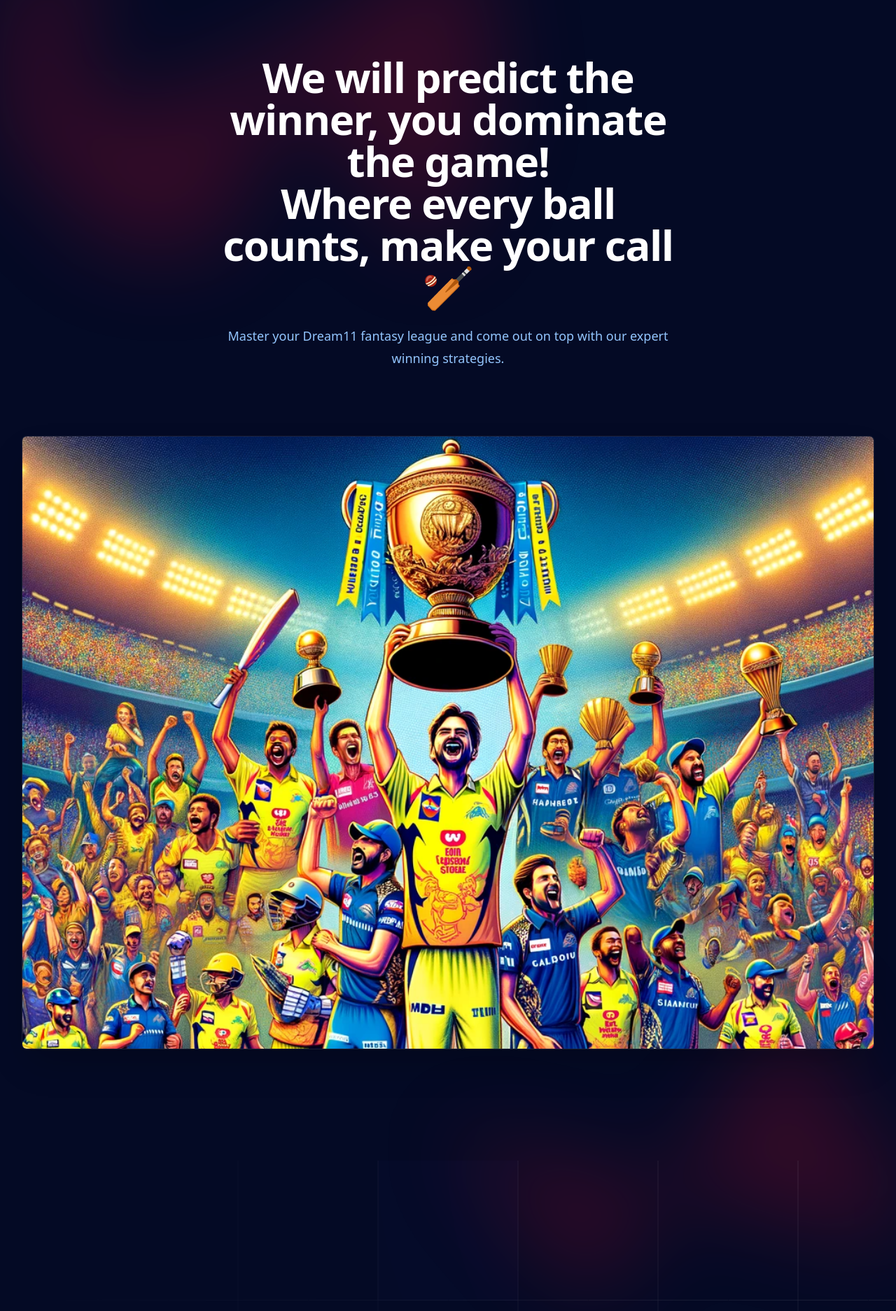
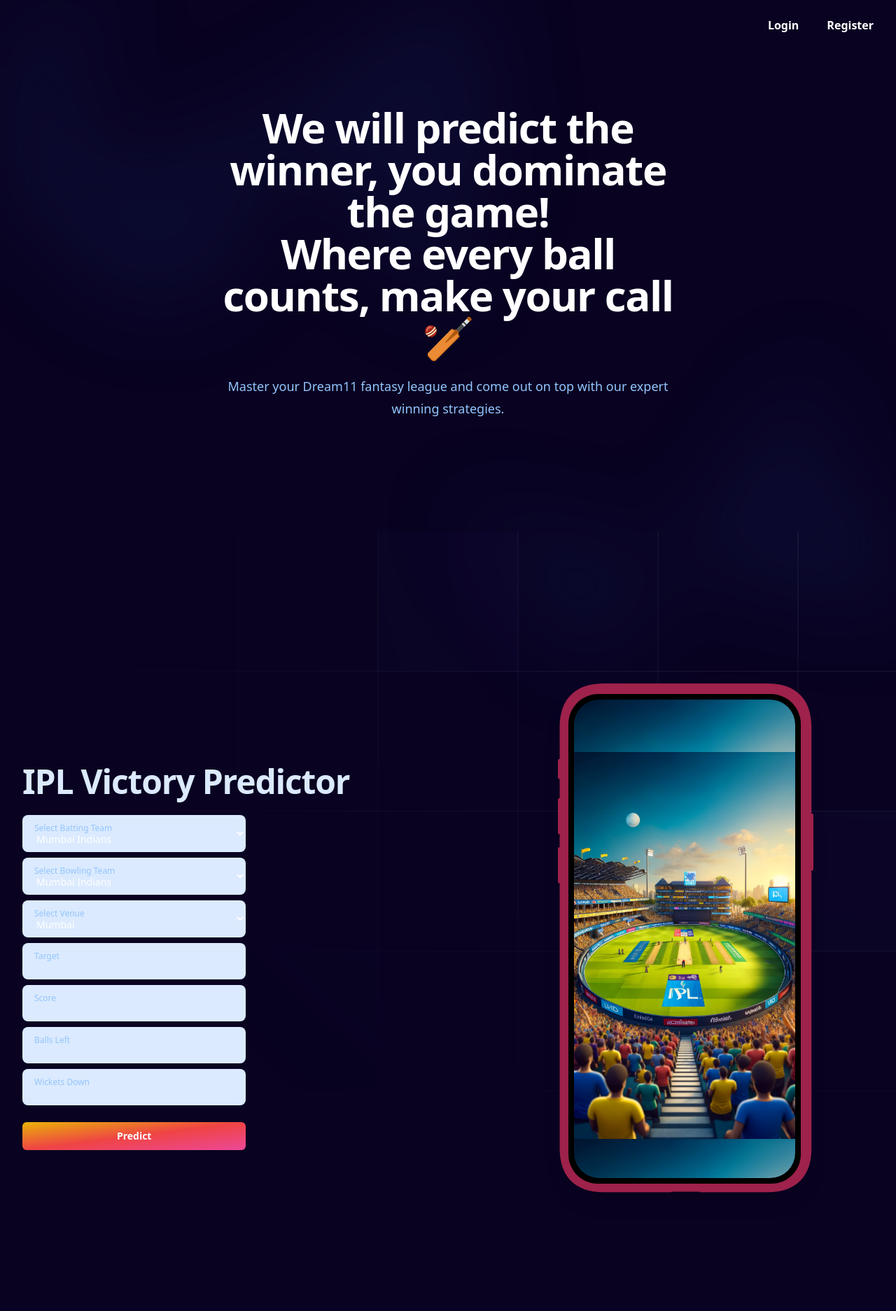
Before and after one commit to kiransanjay/IPL-Winner-Predictor-2024, a Flask app: page / in a window 1280 px wide. Shown: the top 1874 px of the page at 70% size. After the commit the page ends 1705 px from the top, so only its background shows below. Run offline with Flask 3, Linux system fonts and the light colour scheme; some libraries are stand-ins or nearby versions.

Commit message:
Updated pages

```diff
--- a/templates/HomePage.html
+++ b/templates/HomePage.html
@@ -22,17 +22,21 @@
 </head>
 
 <body>
+  <div class="flex justify-end p-4 bg-[#090321]">
+    <a href="/login" class="bg-[#090321] text-white font-bold py-2 px-4 rounded mr-2">Login</a>
+    <a href="/register" class="bg-[#090321] text-white font-bold py-2 px-4 rounded">Register</a>
+  </div>
   <div class="bg-blue-900">
     <header class="absolute inset-x-0 top-0 z-50">
       <div class="lg:hidden" role="dialog" aria-modal="true">
       </div>
     </header>
 
-    <div class="relative isolate pt-4 bg-[#040A25]">
+    <div class="relative isolate pt-4 bg-[#090321]">
       <div class="absolute inset-x-0 -top-40 -z-10 transform-gpu overflow-hidden blur-3xl sm:-top-80"
         aria-hidden="true">
         <div
-          class="relative left-[calc(50%-11rem)] aspect-[1155/678] w-[36.125rem] -translate-x-1/2 rotate-[30deg] bg-gradient-to-tr from-[#f00f31] to-[#f00f31] opacity-20 sm:left-[calc(50%-30rem)] sm:w-[72.1875rem]"
+          class="relative left-[calc(50%-11rem)] aspect-[1155/678] w-[36.125rem] -translate-x-1/2 rotate-[30deg] bg-gradient-to-tr from-[#13286b] to-[#13286b] opacity-20 sm:left-[calc(50%-30rem)] sm:w-[72.1875rem]"
           style="clip-path: polygon(74.1% 44.1%, 100% 61.6%, 97.5% 26.9%, 85.5% 0.1%, 80.7% 2%, 72.5% 32.5%, 60.2% 62.4%, 52.4% 68.1%, 47.5% 58.3%, 45.2% 34.5%, 27.5% 76.7%, 0.1% 64.9%, 17.9% 100%, 27.6% 76.8%, 76.1% 97.7%, 74.1% 44.1%)">
         </div>
       </div>
@@ -47,25 +51,20 @@
             <p class="mt-6 text-lg leading-8 text-blue-300">Master your Dream11 fantasy league and come out on top with our expert winning strategies.</p>
 
           </div>
-          <img src="{{ url_for('static', filename='image.png') }}" width="2432" height="1442"
-            class="mt-16 rounded-md bg-white/5 w-screen shadow-2xl ring-1 ring-white/10 sm:mt-24">
-
-
         </div>
       </div>
       <div
         class="absolute inset-x-0 top-[calc(100%-13rem)] -z-10 transform-gpu overflow-hidden blur-3xl sm:top-[calc(100%-30rem)]"
         aria-hidden="true">
         <div
-          class="relative left-[calc(50%+3rem)] aspect-[1155/678] w-[36.125rem] -translate-x-1/2 bg-gradient-to-tr from-[#f00f31] to-[#f00f31] opacity-20 sm:left-[calc(50%+36rem)] sm:w-[72.1875rem]"
+          class="relative left-[calc(50%+3rem)] aspect-[1155/678] w-[36.125rem] -translate-x-1/2 bg-gradient-to-tr from-[#13286b] to-[#13286b] opacity-20 sm:left-[calc(50%+36rem)] sm:w-[72.1875rem]"
           style="clip-path: polygon(74.1% 44.1%, 100% 61.6%, 97.5% 26.9%, 85.5% 0.1%, 80.7% 2%, 72.5% 32.5%, 60.2% 62.4%, 52.4% 68.1%, 47.5% 58.3%, 45.2% 34.5%, 27.5% 76.7%, 0.1% 64.9%, 17.9% 100%, 27.6% 76.8%, 76.1% 97.7%, 74.1% 44.1%)">
         </div>
       </div>
     </div>
   </div>
 
-  <!-- /------------------------------------------------------------------------------------------------------------------------------------------------------------------------------------------------------------- -->
-  <div class="bg-[#040A25] text-white">
+  <div class="bg-[#090321] text-white">
 
 
     <div class="relative isolate pt-14">
@@ -290,7 +289,9 @@
               d="M16 59c0-23.748 19.252-43 43-43h246c23.748 0 43 19.252 43 43v615c0 23.196-18.804 42-42 42H58c-23.196 0-42-18.804-42-42V59Z" />
             <foreignObject width="316" height="684" transform="translate(24 24)"
               clip-path="url(#2ade4387-9c63-4fc4-b754-10e687a0d332)">
-              <img src="{{ url_for('static', filename='min_c.png') }}" alt="" />
+              <img src="{{ url_for('static', filename='Sub_image1.png') }}" alt="" />
+              <img src="{{ url_for('static', filename='Sub_image.png') }}" alt="" />
+              <img src="{{ url_for('static', filename='Sub_image1.png') }}" alt="" />
             </foreignObject>
           </svg>
         </div>
```
Also changed, not shown: templates/ResultPage.html (+2 -5 lines), static/Sub_image.png (added), static/Sub_image1.png (added), static/min_c.png (deleted).
